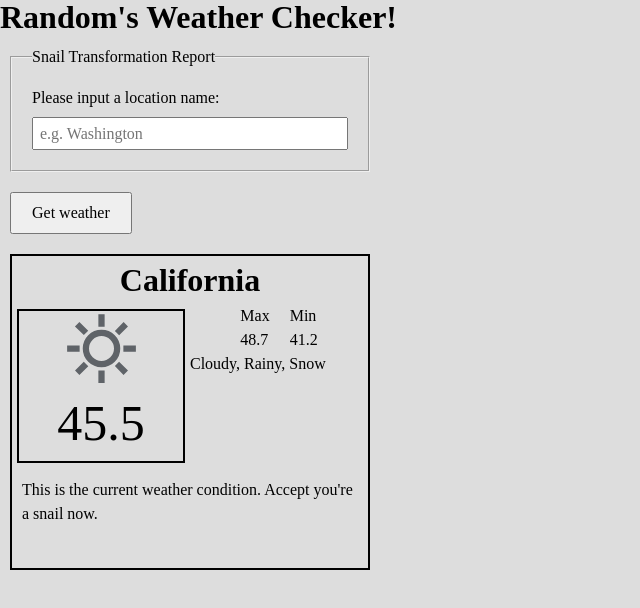
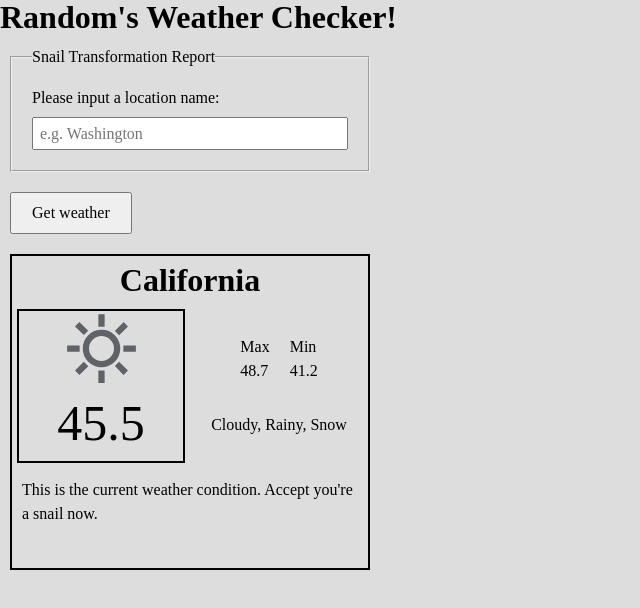
Before and after one commit to Solar-Tiger/randoms-weather-checker, a website built with webpack: page src/index.html in a window 1280 px wide. Shown: the whole page, without its empty margins (0-640 px from the left). Built offline with nearby package versions, Linux system fonts and the light colour scheme.

Commit message:
Add styling for min/max temp and conditions

```diff
--- a/src/style.css
+++ b/src/style.css
@@ -50,9 +50,15 @@ button {
     font-size: 50px;
 }
 
+.temp-and-conditions {
+    display: flex;
+    flex-direction: column;
+    justify-content: space-evenly;
+    align-items: center;
+}
+
 .weather-max-and-min {
     display: flex;
-    justify-content: center;
     align-items: center;
     gap: 20px;
 }
```
